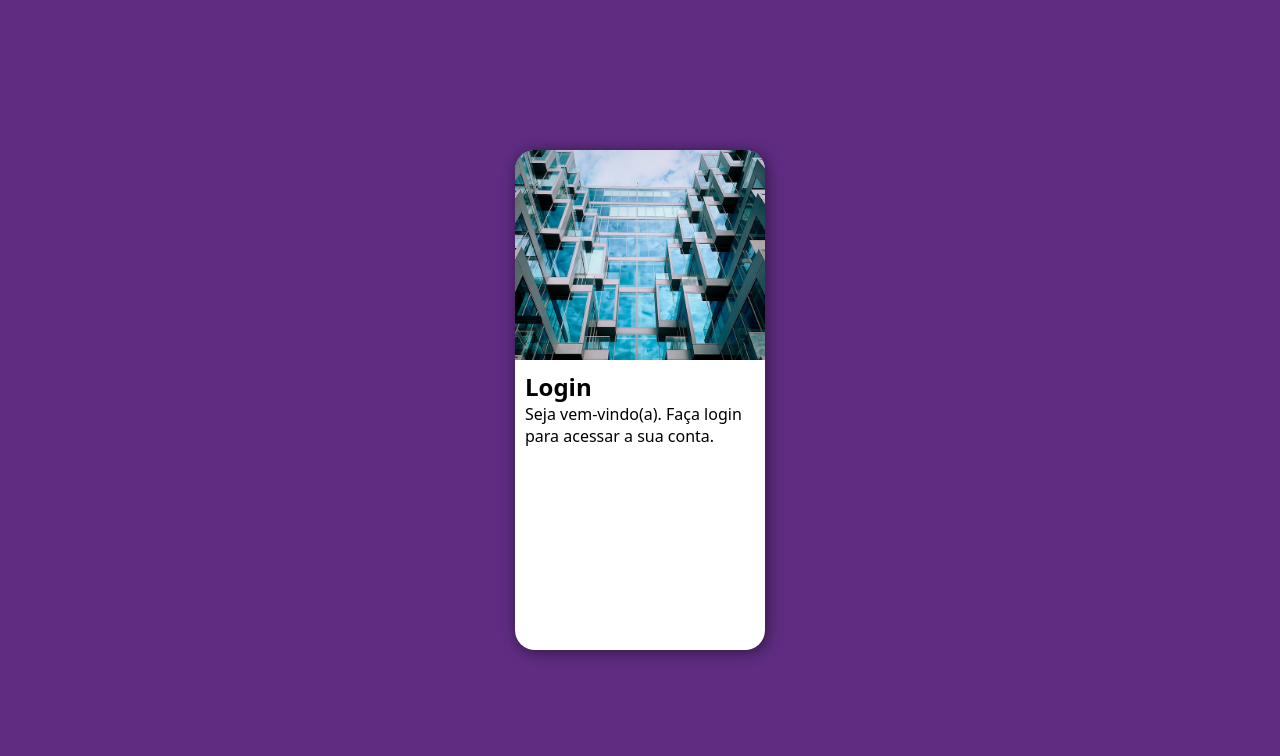
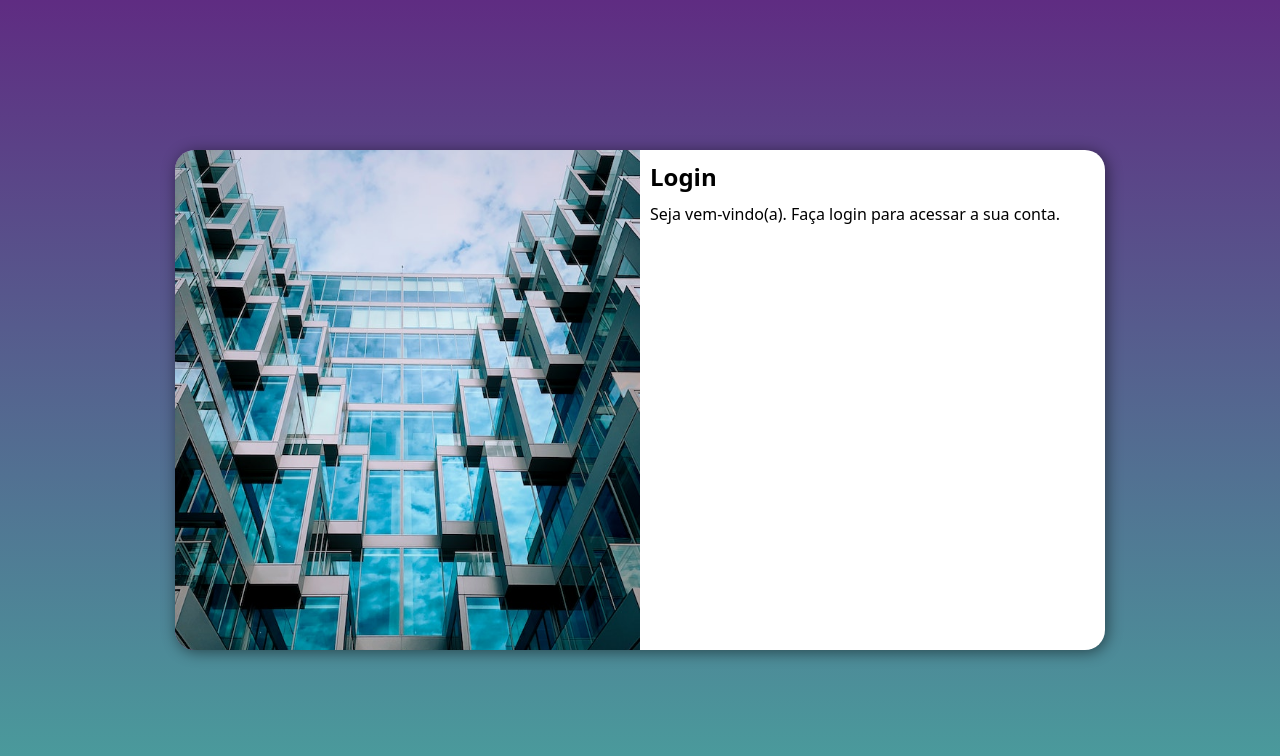
Before and after one commit to iz-brum/projeto-login, a plain HTML site: page index.html in a window 1280 px wide. Drawn offline with Linux system fonts and the light colour scheme.

Commit message:
Configurando as Media Queries

```diff
--- /dev/null
+++ b/css/media-query.css
@@ -0,0 +1,43 @@
+@charset "UTF-8";
+
+@media screen and (min-width:768px) and (max-width:992px){
+    body{
+        background-image: linear-gradient(to top, #49a09d, #5f2c82);
+    }
+
+    section#ilogin{
+        width: 750px;
+    }
+
+    section#ilogin > div#iimagem{
+        float: left;
+        width: 30%;
+        height: 100%;
+    }
+
+    section#ilogin > div#iformulario{
+        float: right;
+        width: 70%;
+    }
+}
+
+@media screen and (min-width:992px){
+    body{
+        background-image: linear-gradient(to top, #49a09d, #5f2c82);
+    }
+
+    section#ilogin{
+        width: 930px;
+    }
+
+    section#ilogin > div#iimagem{
+        float: left;
+        width: 50%;
+        height: 100%;
+    }
+
+    section#ilogin > div#iformulario{
+        float: right;
+        width: 50%;
+    }
+}
--- a/css/style.css
+++ b/css/style.css
@@ -39,13 +39,16 @@ section#ilogin{
     height: 500px;
     border-radius: 20px;
     box-shadow: 2px 2px 15px rgba(0, 0, 0, 0.497);
+
+    transition: width .8s, height .2s;
+    transition-timing-function: ease;
 }
 
 section#ilogin > div#iimagem{
     display: block;
     background: #5f2c82 url('../imgs/pexels-patrice-werner.jpg') center center no-repeat;
     background-size: cover;
-    height: 210px;
+    height: 200px;
 }
 
 section#ilogin > div#iformulario{
@@ -54,6 +57,11 @@ section#ilogin > div#iformulario{
 
 }
 
+section#ilogin > div#iformulario > p{
+    text-align: justify;
+    margin: 10px 0px 0px 0px;
+}
+
 /*
 Quando você aplica overflow: hidden; a um elemento, qualquer conteúdo que ultrapasse os limites do elemento será oculto. Isso significa que o conteúdo que não cabe dentro do elemento não será exibido e não será visível para o usuário.
 */
--- a/index.html
+++ b/index.html
@@ -5,6 +5,8 @@
     <meta name="viewport" content="width=device-width, initial-scale=1.0">
     <title>Tela de login</title>
     <link rel="stylesheet" href="css/style.css">
+    <link rel="stylesheet" href="css/media-query.css">
+
 </head>
 <body>
     <main>
```
